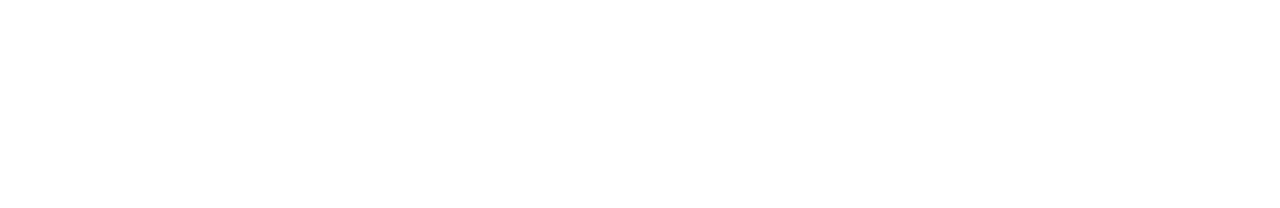
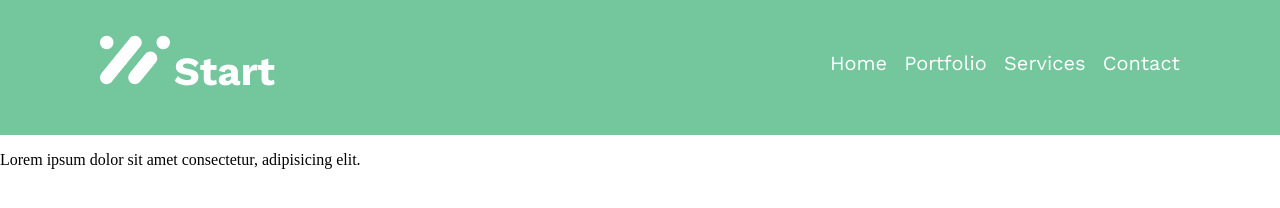
Before and after one commit to desislava-m/Responsive-Startup-Website, a plain HTML site: page portfolio.html in a window 1280 px wide. Drawn offline with nearby package versions, Linux system fonts and the light colour scheme.

Commit message:
adding navigation bar

```diff
--- a/portfolio.html
+++ b/portfolio.html
@@ -3,16 +3,38 @@
 <head>
     <meta charset="UTF-8">
     <meta name="viewport" content="width=device-width, initial-scale=1.0">
+    <link rel="preconnect" href="https://fonts.googleapis.com">
+    <link rel="preconnect" href="https://fonts.gstatic.com" crossorigin>
+    <link href="https://fonts.googleapis.com/css2?family=Work+Sans&display=swap" rel="stylesheet">
+    <link href="https://fonts.googleapis.com/css2?family=Work+Sans:wght@700&display=swap" rel="stylesheet">
+    <link rel="stylesheet" href="styles.css">
     <title>Responsive Startup Website</title>
 </head>
 <body>
     <main class="site-content">
-        <heaader class="header-section">
+        <header class="header-section">
+            <div class="logo-container">
+                <svg width="70" height="50" viewBox="0 0 70 50" fill="none" xmlns="http://www.w3.org/2000/svg">
+                    <path d="M39.7719 12.3454C40.9881 11.1262 41.7406 9.44383 41.7406 7.5851C41.7406 3.86264 38.7226 0.844696 35.0001 0.844696C32.6467 0.844696 30.5777 2.05287 29.372 3.88062C29.0517 4.2014 2.21949 37.2729 1.96866 37.6531C0.752489 38.8723 0 40.5551 0 42.4129C0 46.1358 3.01794 49.1538 6.7404 49.1538C9.0938 49.1538 11.1629 47.9461 12.3686 46.1178C12.6889 45.7971 39.5211 12.7251 39.7719 12.3454Z" fill="white"/>
+                    <path d="M55.2974 28.0393C56.5171 26.8192 57.271 25.1348 57.271 23.2736C57.271 19.5511 54.2531 16.5332 50.5306 16.5332C48.1762 16.5332 46.1061 17.7423 44.9005 19.5716C44.5777 19.8949 30.4848 37.2665 30.2325 37.6493C29.0128 38.8695 28.2588 40.5538 28.2588 42.4145C28.2588 46.1375 31.2767 49.1555 34.9992 49.1555C37.3536 49.1555 39.4237 47.9463 40.6289 46.117C40.9517 45.7942 55.0451 28.4221 55.2974 28.0393Z" fill="white"/>
+                    <path d="M70.0001 7.5851C70.0001 11.3081 66.9822 14.3255 63.2597 14.3255C59.5367 14.3255 56.5193 11.3081 56.5193 7.5851C56.5193 3.86264 59.5367 0.844696 63.2597 0.844696C66.9822 0.844696 70.0001 3.86264 70.0001 7.5851Z" fill="white"/>
+                    <path d="M13.4808 7.5851C13.4808 11.3081 10.4629 14.3255 6.7404 14.3255C3.01794 14.3255 0 11.3081 0 7.5851C0 3.86264 3.01794 0.844696 6.7404 0.844696C10.4629 0.844696 13.4808 3.86264 13.4808 7.5851Z" fill="white"/>
+                    </svg>
+                    <strong class="sub-heading logo">Start</strong>
+            </div>
 
-        </heaader>
+            <nav class="nav-container">
+                <ul>
+                    <li><a href="/" class="sub-heading">Home</a></li>
+                    <li><a href="/portfolio" class="sub-heading">Portfolio</a></li>
+                    <li><a href="/services" class="sub-heading">Services</a></li>
+                    <li><a href="/contact" class="sub-heading">Contact</a></li>
+                </ul>
+            </nav>
+        </header>
 
        <section class="content-header-section">
-
+            <p>Lorem ipsum dolor sit amet consectetur, adipisicing elit.</p>
        </section>
 
        <section class="portfolio-section">
--- a/styles.css
+++ b/styles.css
@@ -0,0 +1,50 @@
+:root {
+    --white: #FFF;
+    --primary-color: #746C69D;
+    --primary-color-100:var(--primary-color);
+    --primary-color-75:#74C69DC0;
+    --secondary-color-100: var(--secondary-color);
+    --secondary-color-75: #FFFFFFc0;
+
+    font-size: 16px;
+}
+
+body {
+    margin: 0;
+}
+
+.header-section {
+    background-color: #74C69D;
+    padding: 35px 100px 38px;
+    color: var(--secondary-color); /*does not work*/
+    color: white;
+    display: flex;
+    justify-content: space-between;
+}
+
+.sub-heading {
+    font-family: 'Work Sans', Arial, Helvetica, sans-serif;
+    font-size: 1.25rem;
+    line-height: 125%;
+}
+
+.logo {
+    font-size: 40px;
+}
+
+.nav-container{
+    width: 390px;
+}
+
+
+.nav-container ul {
+    display: flex;
+    list-style: none;
+    justify-content: space-between;
+
+}
+
+.nav-container a {
+    color: inherit;
+    text-decoration: none;
+}
```
Also changed, not shown: public/Logo.svg (added).
